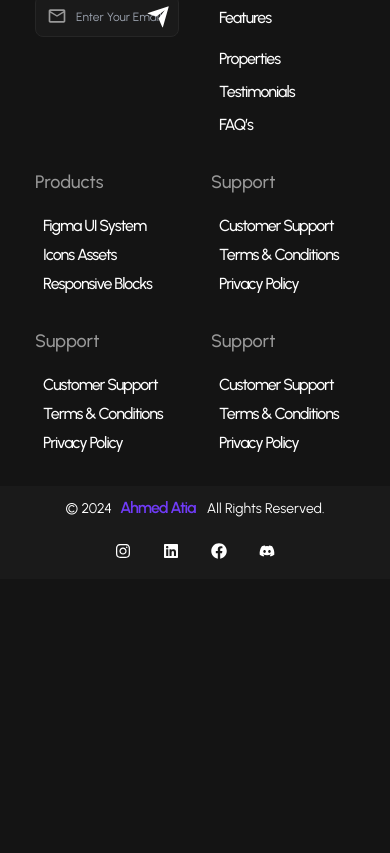
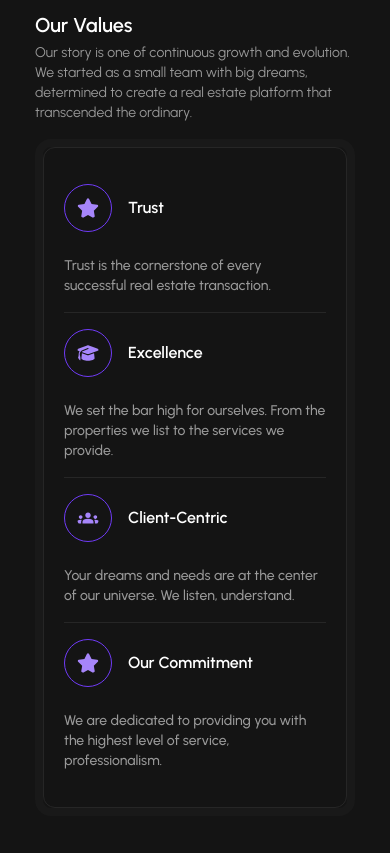
Before and after one commit to Ahmedatia99/Estatein, a React (Vite) app: page /about in a window 390 px wide. Shown: the part 924-1777 px from the top of the page. Before the commit the page ends 1503 px from the top, so only its background shows below. Built offline with nearby package versions, Linux system fonts and the light colour scheme.

Commit message:
add Ourjournysection + responsive

```diff
--- a/src/components/about/AboutLayout.jsx
+++ b/src/components/about/AboutLayout.jsx
@@ -1,10 +1,12 @@
 import React from "react";
 import Ourjourny from "./atom/OurJourney";
+import Ourvalue from "./atom/Ourvalue";
 
 export default function AboutLayout() {
   return (
     <main className="px-5">
       <Ourjourny />
+      <Ourvalue />
     </main>
   );
 }
--- /dev/null
+++ b/src/components/about/atom/JournyCard.jsx
@@ -0,0 +1,65 @@
+import React from "react";
+import { FaStar } from "react-icons/fa";
+import { FaGraduationCap } from "react-icons/fa6";
+import { MdGroups } from "react-icons/md";
+export default function JournyCard() {
+  return (
+    <div className=" flex-col justify-center items-center max-w-3xl border border-stroke rounded-xl mobile:p-5 tablet:p-10">
+      <div className="flex mobile:flex-col tablet:flex-row  justify-between items-center ">
+        <div className="flex-col items-center mobile:border-b tablet:border-r tablet:border-b-0 border-stroke mobile:py-4 tablet:pr-6 ">
+          <div className=" mb-6 flex items-center  ">
+            <FaStar className="text-5xl p-3 text-purple_secon rounded-full  border border-purple w-fit" />
+            <span className="mobile:text-md tablet:text-xl ml-4 font-semibold">
+              Trust
+            </span>
+          </div>
+          <p className="text-tasting mobile:text-sm tablet:text-base font-medium max-w-sm">
+            Trust is the cornerstone of every successful real estate
+            transaction.
+          </p>
+        </div>
+        <div className="flex-col items-center mobile:border-b tablet:border-l tablet:border-b-0 border-stroke mobile:py-4 tablet:pl-6">
+          <div className=" mb-6 flex items-center  ">
+            <FaGraduationCap className="text-5xl p-3 text-purple_secon rounded-full  border border-purple w-fit" />
+            <span className="mobile:text-md tablet:text-xl ml-4 font-semibold">
+              Excellence
+            </span>
+          </div>
+          <p className="text-tasting mobile:text-sm tablet:text-base font-medium max-w-sm">
+            We set the bar high for ourselves. From the properties we list to
+            the services we provide.
+          </p>
+        </div>
+      </div>
+      {/* row-2 */}
+
+      <div className="h-[1px] w-full bg-stroke my-6 mobile:hidden tablet:block"></div>
+      <div className="flex mobile:flex-col tablet:flex-row justify-between items-center ">
+        <div className="flex-col items-center mobile:border-b tablet:border-r tablet:border-b-0 border-stroke mobile:py-4 tablet:pr-6 ">
+          <div className=" mb-6 flex items-center  ">
+            <MdGroups className="text-5xl p-3 text-purple_secon rounded-full border border-purple w-fit" />
+            <span className="mobile:text-md tablet:text-xl ml-4 font-semibold">
+              Client-Centric
+            </span>
+          </div>
+          <p className="text-tasting mobile:text-sm tablet:text-base font-medium max-w-sm">
+            Your dreams and needs are at the center of our universe. We listen,
+            understand.
+          </p>
+        </div>
+        <div className="flex-col items-center  tablet:border-l tablet:border-b-0 border-stroke mobile:py-4 tablet:pl-6 ">
+          <div className=" mb-6 flex items-center  ">
+            <FaStar className="text-5xl p-3 text-purple_secon rounded-full  border border-purple w-fit" />
+            <span className="mobile:text-md tablet:text-xl ml-4 font-semibold">
+              Our Commitment
+            </span>
+          </div>
+          <p className="text-tasting mobile:text-sm tablet:text-base font-medium max-w-sm">
+            We are dedicated to providing you with the highest level of service,
+            professionalism.
+          </p>
+        </div>
+      </div>
+    </div>
+  );
+}
--- /dev/null
+++ b/src/components/about/atom/Ourvalue.jsx
@@ -0,0 +1,22 @@
+import React from "react";
+import { Element } from "react-scroll";
+import JournyCard from "./JournyCard";
+import DefineCompo from "../../atoms/DefineCompo";
+
+export default function Ourvalue() {
+  return (
+    <Element>
+      <section className="container mx-auto pt-20 flex mobile:flex-col laptop:flex-row justify-center items-center mobile:gap-0 laptop:gap-16">
+        <DefineCompo
+          title="Our Values"
+          description="Our story is one of continuous growth and evolution. We started as a small team with big dreams, determined to create a real estate platform that transcended the ordinary."
+          stars={true}
+          value={false}
+        />
+        <div className="border-8 rounded-2xl border-drop_shad tablet:mt-10 max-w-fit">
+          <JournyCard />
+        </div>
+      </section>
+    </Element>
+  );
+}
--- a/tailwind.config.js
+++ b/tailwind.config.js
@@ -8,6 +8,8 @@ export default {
         senior: "#141414",
         stroke: "#262626",
         purple: "#703BF7",
+        purple_secon: "#A685FA",
+        drop_shad:"#191919",
         tasting: "#999999",
         ruby: "#666666",
         guide: "#4D4D4D",
```
